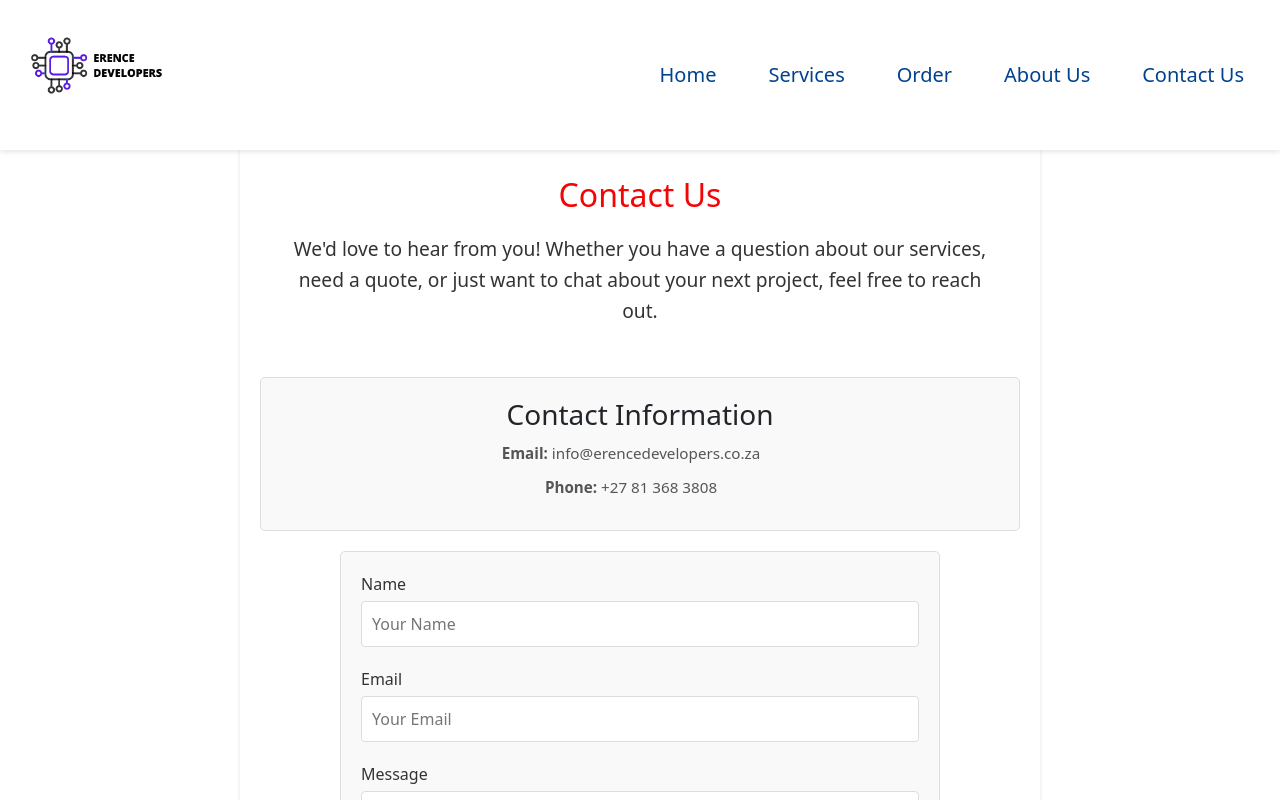
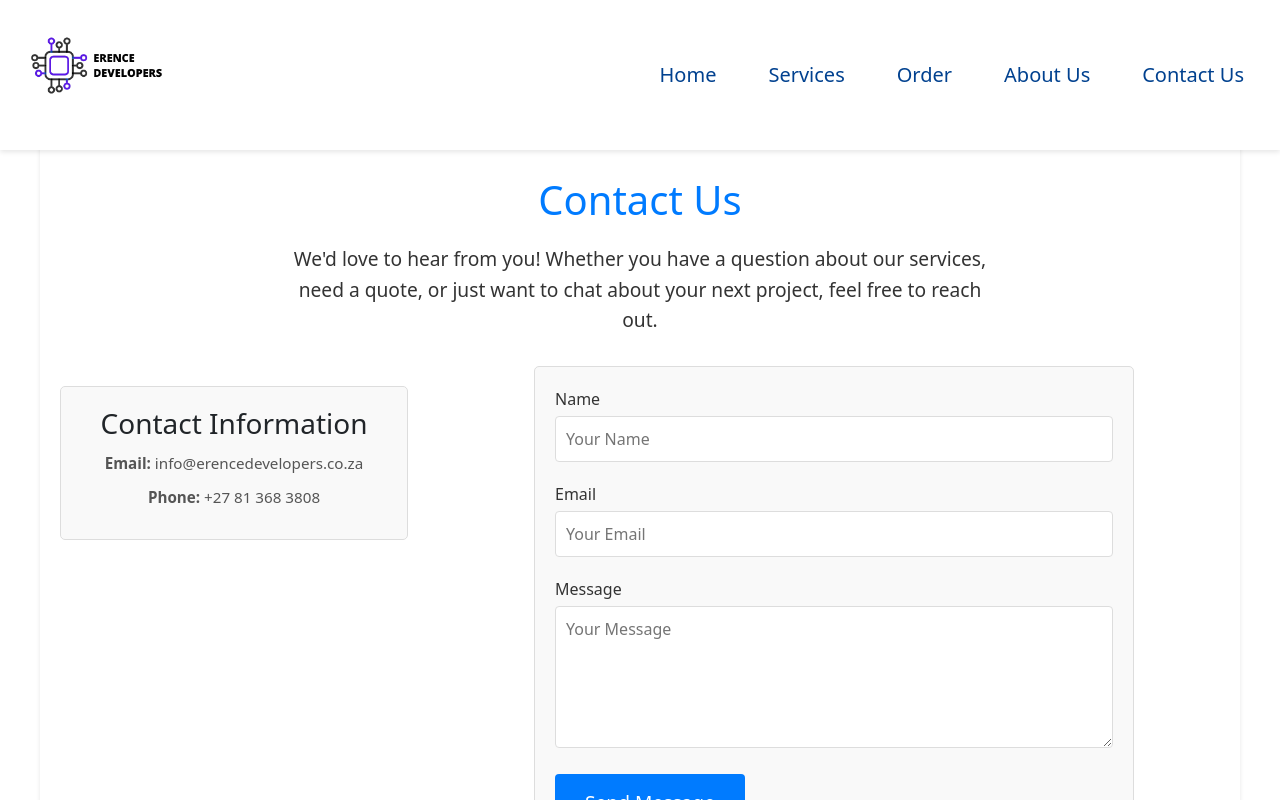
Before and after one commit to ofentse-sithole/Erence_Developers_Updated_Website, a React (Vite) app: page /contact in a window 1280 px wide. Built offline with nearby package versions, Linux system fonts and the light colour scheme.

Commit message:
fixed the layout for contactmiddlesection

```diff
--- a/src/App.css
+++ b/src/App.css
@@ -11,4 +11,5 @@
 html,
 body {
   overflow-x: hidden;
+  background-color: white;
 }
--- a/src/components/MiddleSection/ContactMiddleSection.css
+++ b/src/components/MiddleSection/ContactMiddleSection.css
@@ -1,41 +1,57 @@
-/* General styles for the Contact page */
 * {
     box-sizing: border-box;
-    /* Ensures consistent sizing across all elements */
 }
 
 .contact-page {
     background-color: #fff;
-    /* White background for the entire page */
     width: 100%;
     min-height: 100vh;
-    /* Full viewport height */
     padding: 40px 20px;
     display: flex;
     flex-direction: column;
     align-items: center;
     box-sizing: border-box;
-    /* Include padding in width and height */
 }
 
 .contact-container {
     display: flex;
-    flex-direction: column;
-    /* Stack elements on small screens */
+    flex-direction: row;
+    /* Changed to row for desktop layout */
     align-items: flex-start;
     margin-top: 20px;
-    gap: 20px;
+    gap: 40px;
+    /* Increased gap for better spacing */
     background-color: white;
     box-sizing: border-box;
+    width: 100%;
 }
 
-.contact-info,
+.contact-section h2 {
+    color: #007bff;
+    font-size: 2.5em;
+    margin-bottom: 20px;
+}
+
+.contact-info {
+    background-color: #f9f9f9;
+    padding: 20px;
+    border: 1px solid #ddd;
+    border-radius: 5px;
+    width: 30%;
+    /* Set width for desktop */
+    box-sizing: border-box;
+    position: sticky;
+    top: 20px;
+    /* Keeps the contact info visible while scrolling */
+}
+
 .contact-form {
     background-color: #f9f9f9;
     padding: 20px;
     border: 1px solid #ddd;
     border-radius: 5px;
-    width: 100%;
+    width: 70%;
+    /* Set width for desktop */
     box-sizing: border-box;
 }
 
@@ -50,16 +66,14 @@
 /* Section Styles */
 .contact-section {
     width: 100%;
-    max-width: 800px;
-    /* Limit the maximum width for better readability */
+    max-width: 1200px;
+    /* Increased max-width to accommodate side-by-side layout */
     padding: 40px 20px;
     text-align: center;
     margin-bottom: 40px;
-    background-color: #ffffff;
+    background-color: white;
     box-shadow: 0 2px 4px rgba(0, 0, 0, 0.1);
-    /* Subtle shadow for depth */
     border-radius: 8px;
-    /* Rounded corners */
 }
 
 /* Heading styles */
@@ -130,6 +144,17 @@ textarea {
 
 /* Responsive Design */
 @media (max-width: 768px) {
+    .contact-container {
+        flex-direction: column;
+        /* Stack elements on mobile */
+    }
+
+    .contact-info,
+    .contact-form {
+        width: 100%;
+        /* Full width on mobile */
+    }
+
     .contact-section {
         padding: 20px;
     }
```
